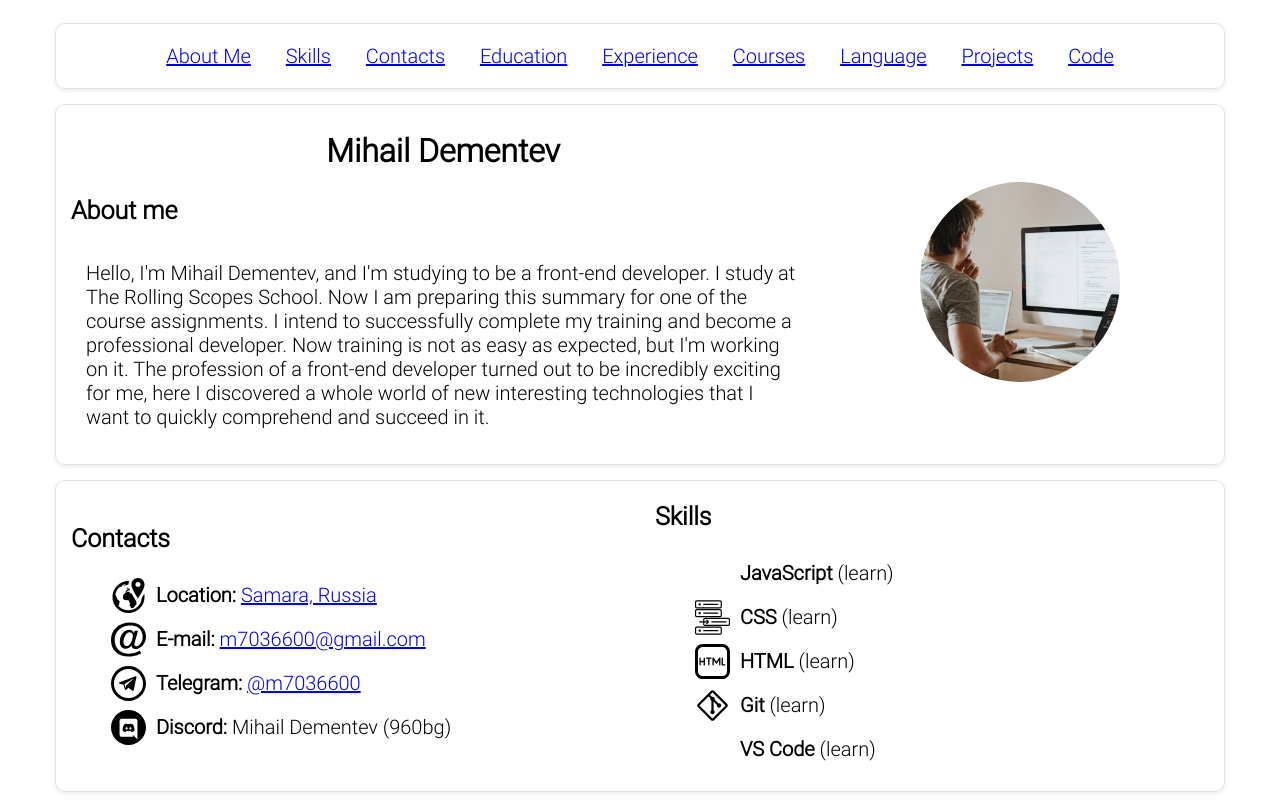
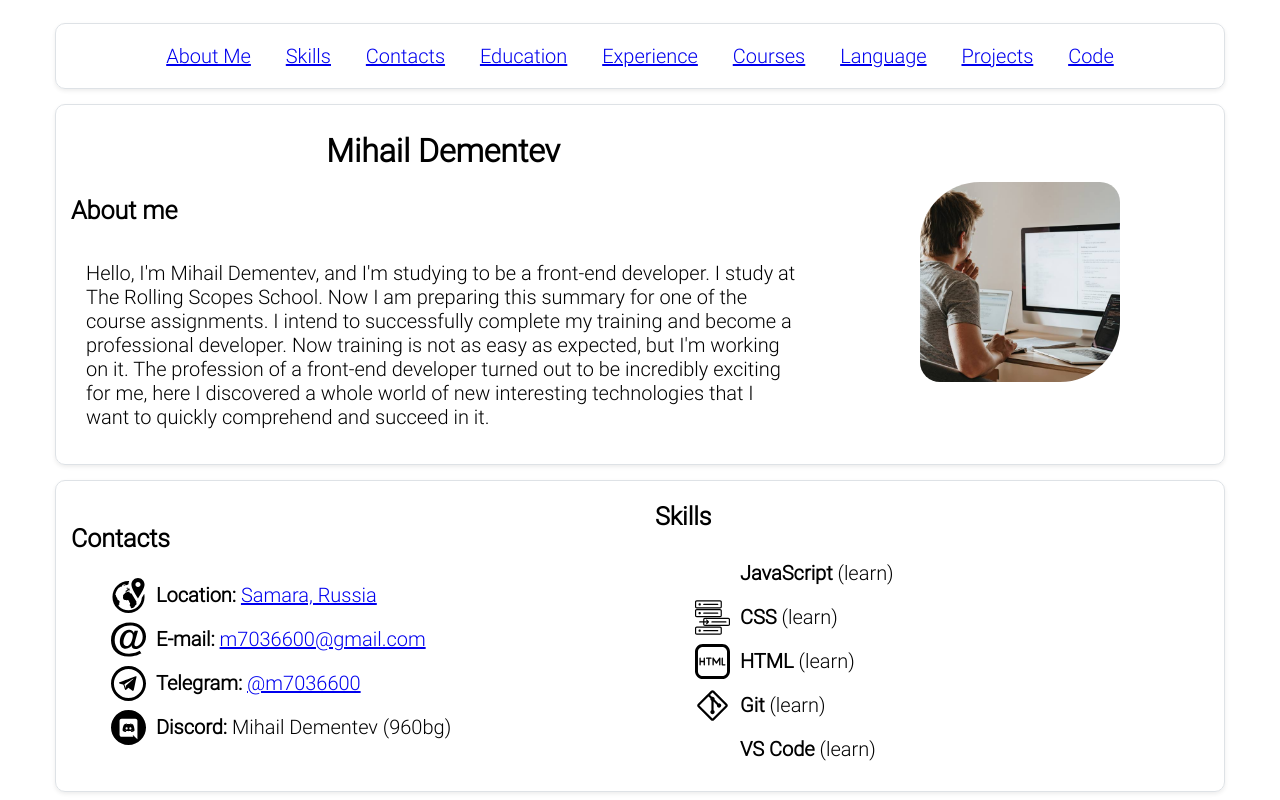
Before and after one commit to 960bg/rsschool-cv_0, a plain HTML site: page index.html in a window 1280 px wide. Shown: the top 800 px of the page. Drawn offline with Linux system fonts and the light colour scheme.

Commit message:
refactor: change border style foto

```diff
--- a/res/styles/style.css
+++ b/res/styles/style.css
@@ -367,7 +367,8 @@ justify-content: flex-end;*/
   min-width: 200px;
   min-height: 200px;
   object-fit: cover;
-  border-radius: 50%;
+  /* border-radius: 50% 5% 50% 50%; */
+  border-radius: 30% 10% 30% 10%;
   /* padding: 15px; */
   margin: 15px;
 }
```
